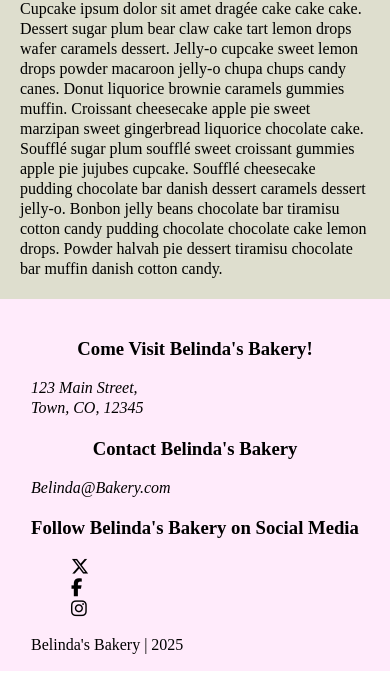
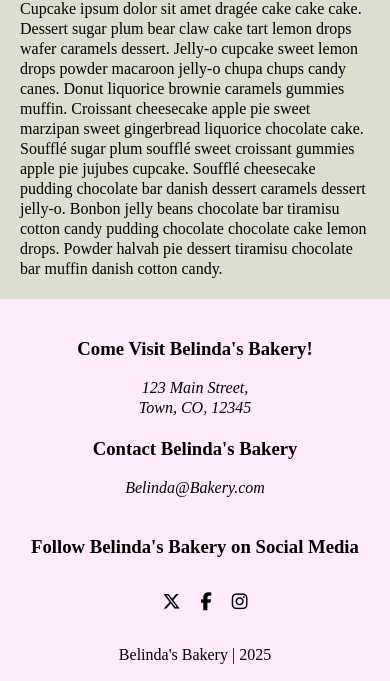
Before and after one commit to saxby-b/bakery, a website built with Parcel: page index.html in a window 390 px wide. Shown: the part 3411-4092 px from the top of the page. Built offline with nearby package versions, Linux system fonts and the light colour scheme.

Commit message:
Updated footer styles for mobile version and organized code

```diff
--- a/css/main.css
+++ b/css/main.css
@@ -23,7 +23,6 @@ p {
 /**Header Styles**/
 header {
   width: 100%;
-
 }
 
 .header-content {
@@ -37,13 +36,11 @@ div.header-divider {
   height: 1px;
   background-color: black;
   width: 100%;
-
 }
 /*Nav Styles */
 .nav-content {
   background-color: #f7f7f7;
   width: 100%;
-
 }
 .navigation {
   display: flex;
@@ -71,8 +68,8 @@ a:hover {
 }
 
 /* Hero Area */
-.hero-area{
-    background-image: url('../img/header-image.jpg');
+.hero-area {
+  background-image: url("../img/header-image.jpg");
   background-repeat: no-repeat;
   background-size: cover;
   min-height: 200px;
@@ -102,7 +99,8 @@ a:hover {
   background-color: #f7f7f7;
   width: 100%;
 }
-#menu h2, h3 {
+#menu h2,
+h3 {
   text-align: center;
 }
 
@@ -123,7 +121,6 @@ a:hover {
   min-height: 200px;
   /*  width: 133.33px; */
   width: 200px;
-
 }
 /* Catering Section */
 #catering {
@@ -155,6 +152,37 @@ address {
   margin-bottom: 20px;
 }
 
+address p {
+  width: 100%;
+  text-align: center;
+}
+
+address.contact {
+  display: flex;
+  justify-content: center;
+}
+
+.social {
+  display: flex;
+  justify-content: center;
+  align-items: center;
+  flex-direction: column;
+}
+
+.social h3 {
+  width: 100%;
+}
+
+.social ul {
+  display: flex;
+  justify-content: center;
+  align-items: center;
+  width: 100%;
+}
+
+.update {
+  text-align: center;
+}
 @media only screen and (min-width: 768px) {
   /*General Styles */
 
@@ -244,7 +272,8 @@ address {
     text-align: center;
   }
 
-    .contact, .social {
+  .contact,
+  .social {
     width: 30%;
     text-align: center;
   }
@@ -271,7 +300,6 @@ address {
   /*Menu Section */
   .menu-item {
     width: 20%;
-
   }
 
   /*Catering Section */
```
Lines whose indentation alone changed are shown as unchanged.
